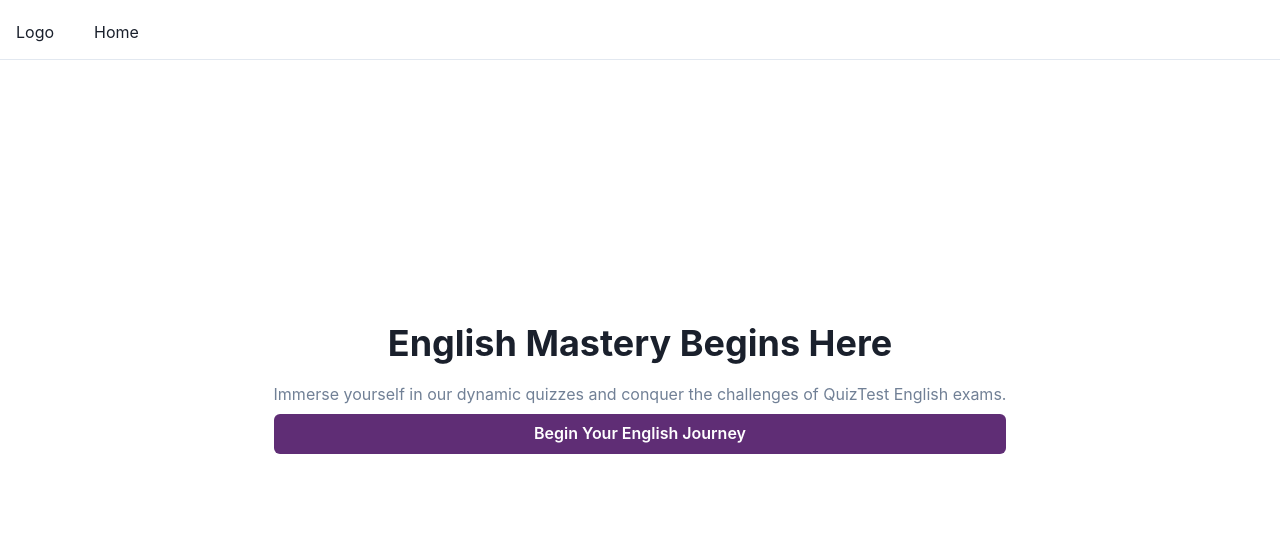
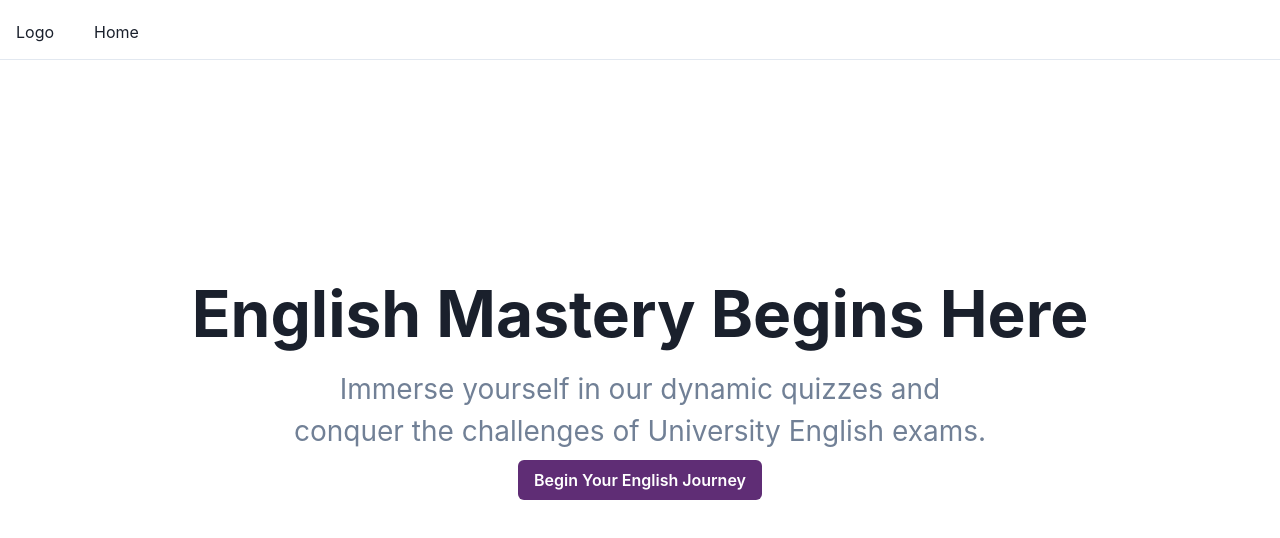
Before and after one commit to fjpagaragan/quiz-test, a Next.js app: page / in a window 1280 px wide. Shown: the top 538 px of the page. Built offline with nearby package versions, Linux system fonts and the light colour scheme.

Commit message:
(chore): modify fonts and size of text

```diff
--- a/src/modules/home/components/HomePage.tsx
+++ b/src/modules/home/components/HomePage.tsx
@@ -14,9 +14,11 @@
         <Flex height={"90vh"} alignContent={"center"} justifyContent={"center"}>
             <Center>
                 <Stack as={Box} textAlign={'center'}>
-                    <Heading as="h2" size="xl" mt={6} mb={2}>English Mastery Begins Here</Heading>
-                    <Text color={'gray.500'} noOfLines={2}>Immerse yourself in our dynamic quizzes and conquer the challenges of QuizTest English exams.</Text>
-                    <Button onClick={directToQuizHandler} color={'white'} bg={'#5F2D75'} _hover={{ border: "2px", borderColor: "#5F2D75", background: "white", textColor: "#5F2D75" }}>Begin Your English Journey</Button>
+                    <Heading as="h2" mt={6} mb={2} fontStyle={'Source Sans Pro'} fontSize={'64px'} fontWeight={700}>English Mastery Begins Here</Heading>
+                    <Text color={'gray.500'} fontStyle={'Inter'} fontSize={'28px'} fontWeight={400}>Immerse yourself in our dynamic quizzes and <br />conquer the challenges of University English exams.</Text>
+                    <Box>
+                        <Button onClick={directToQuizHandler} color={'white'} bg={'#5F2D75'} _hover={{ border: "2px", borderColor: "#5F2D75", background: "white", textColor: "#5F2D75" }}>Begin Your English Journey</Button>
+                    </Box>
                 </Stack>
             </Center>
         </Flex>
```
